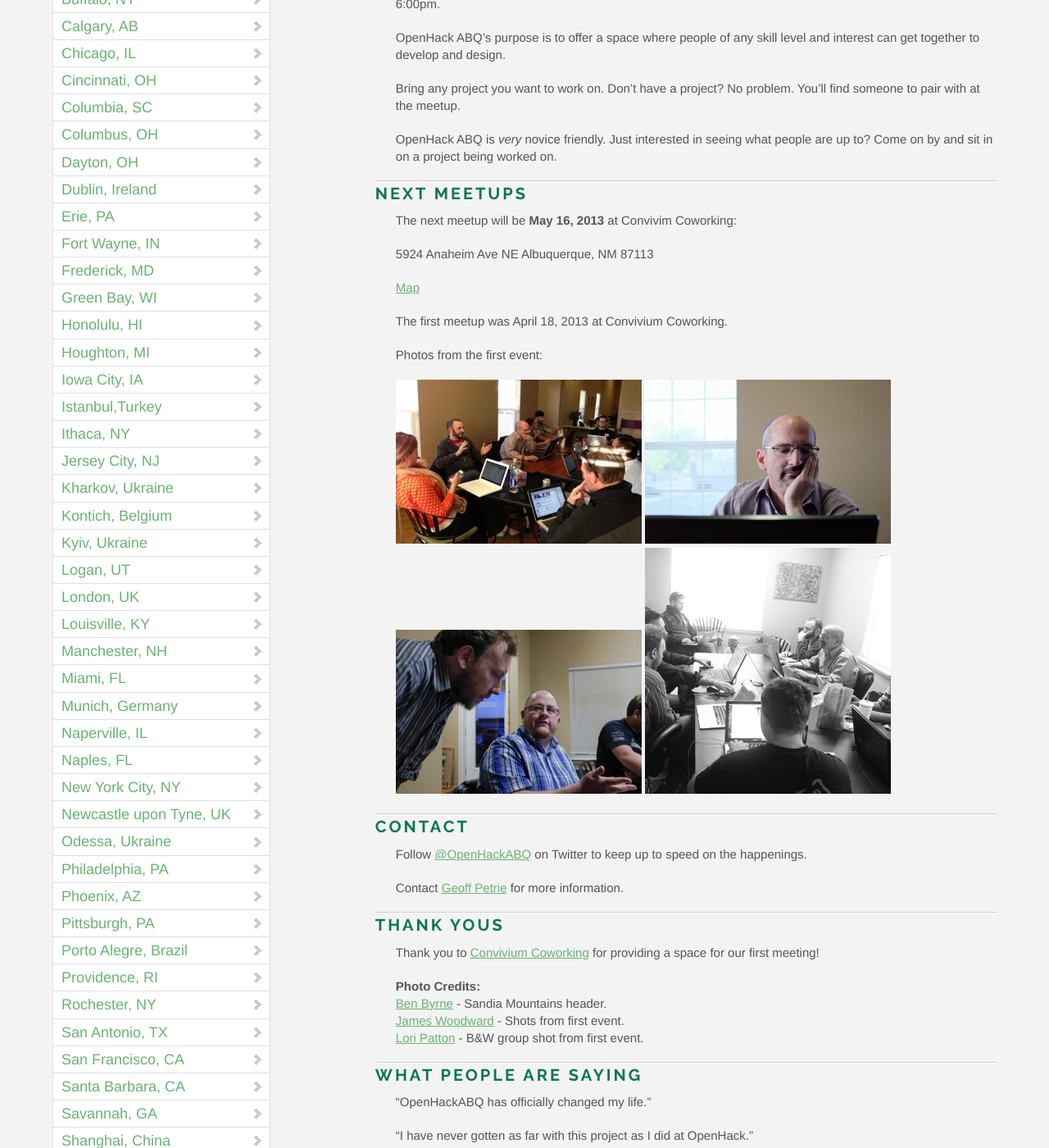
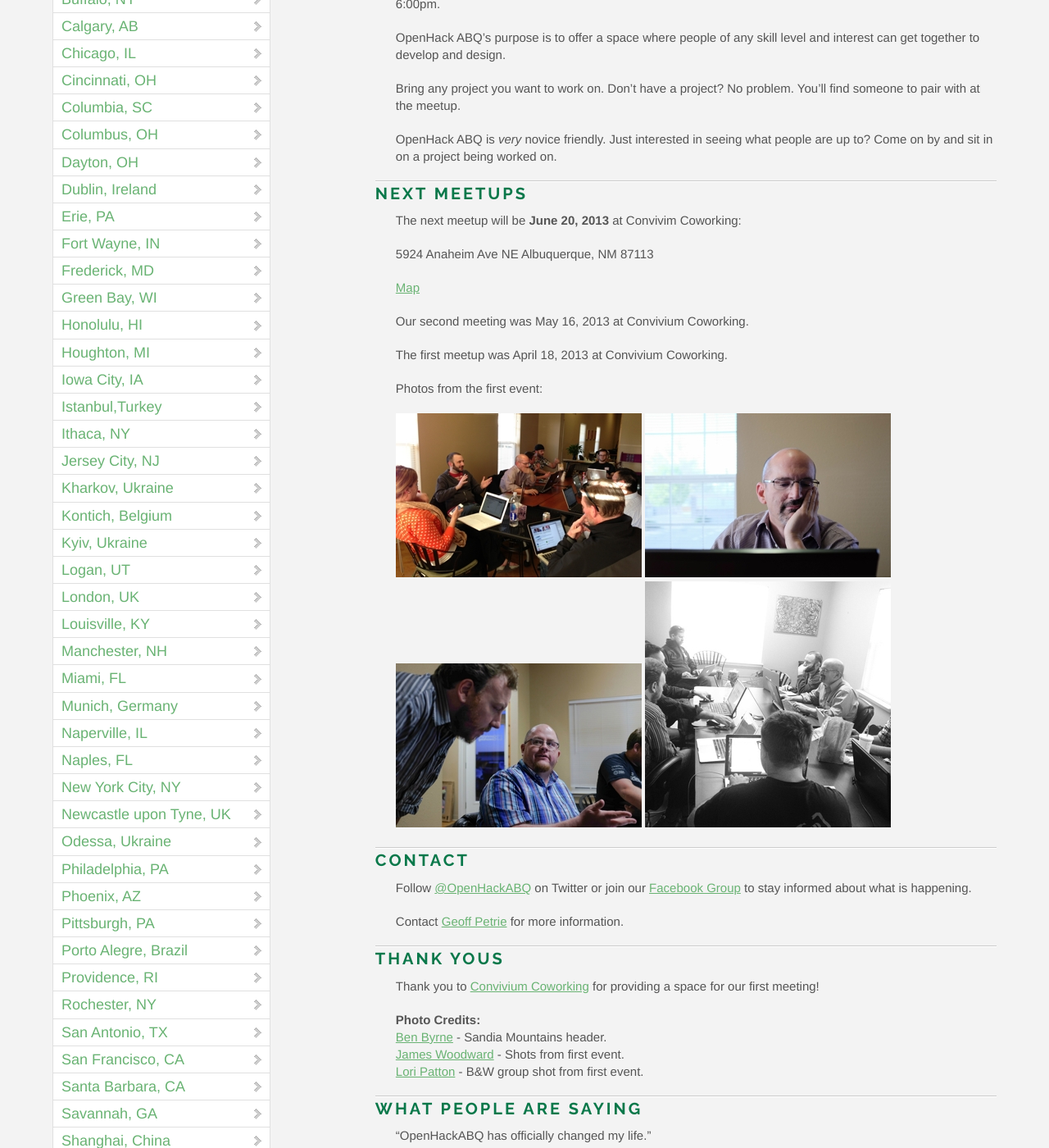
Before and after one commit to OpenHack/openhack.github.com, a Jekyll site: the page built from albuquerque/index.markdown, in a window 1280 px wide and 1400 px high, scrolled down 731 px. Shown: the whole window at 82% size. Built offline with Jekyll 4.4.1, drawn with Linux system fonts in a browser that asks for light colours; nearby versions of some CDN libraries; Markdown is read by kramdown in place of the engine named in the settings; comment, search, counter and statistics services are not loaded; some of the changed text lies outside the part shown.

Commit message:
Update OpenHackABQ with next event and FB group link.

```diff
--- a/albuquerque/index.markdown
+++ b/albuquerque/index.markdown
@@ -9,7 +9,7 @@ title: OpenHack - Albuquerque, NM
 
 ### Info
 
-OpenHack ABQ's next meetup will be taking place on **May 16, 2013** at
+OpenHack ABQ's next meetup will be taking place on **June 20, 2013** at
 [Convivium Coworking](http://www.conviviumcoworking.com/) starting at 6:00pm.
 
 OpenHack ABQ's purpose is to offer a space where people of any skill level
@@ -23,12 +23,14 @@ are up to? Come on by and sit in on a project being worked on.
 
 ### Next meetups
 
-The next meetup will be **May 16, 2013** at Convivim Coworking:
+The next meetup will be **June 20, 2013** at Convivim Coworking:
 
 5924 Anaheim Ave NE
 Albuquerque, NM 87113
 
 [Map](http://goo.gl/maps/5y7xs)
+
+Our second meeting was May 16, 2013 at Convivium Coworking.
 
 The first meetup was April 18, 2013 at Convivium Coworking.
 
@@ -39,8 +41,9 @@ Photos from the first event:
 
 ### Contact
 
-Follow [@OpenHackABQ](https://twitter.com/OpenHackABQ) on Twitter to keep up to
-speed on the happenings.
+Follow [@OpenHackABQ](https://twitter.com/OpenHackABQ) on Twitter or join our
+[Facebook Group](https://www.facebook.com/groups/621303567898347/) to stay
+informed about what is happening.
 
 Contact [Geoff Petrie](mailto:g.petrie+openhack@gmail.com) for more
 information.
```
